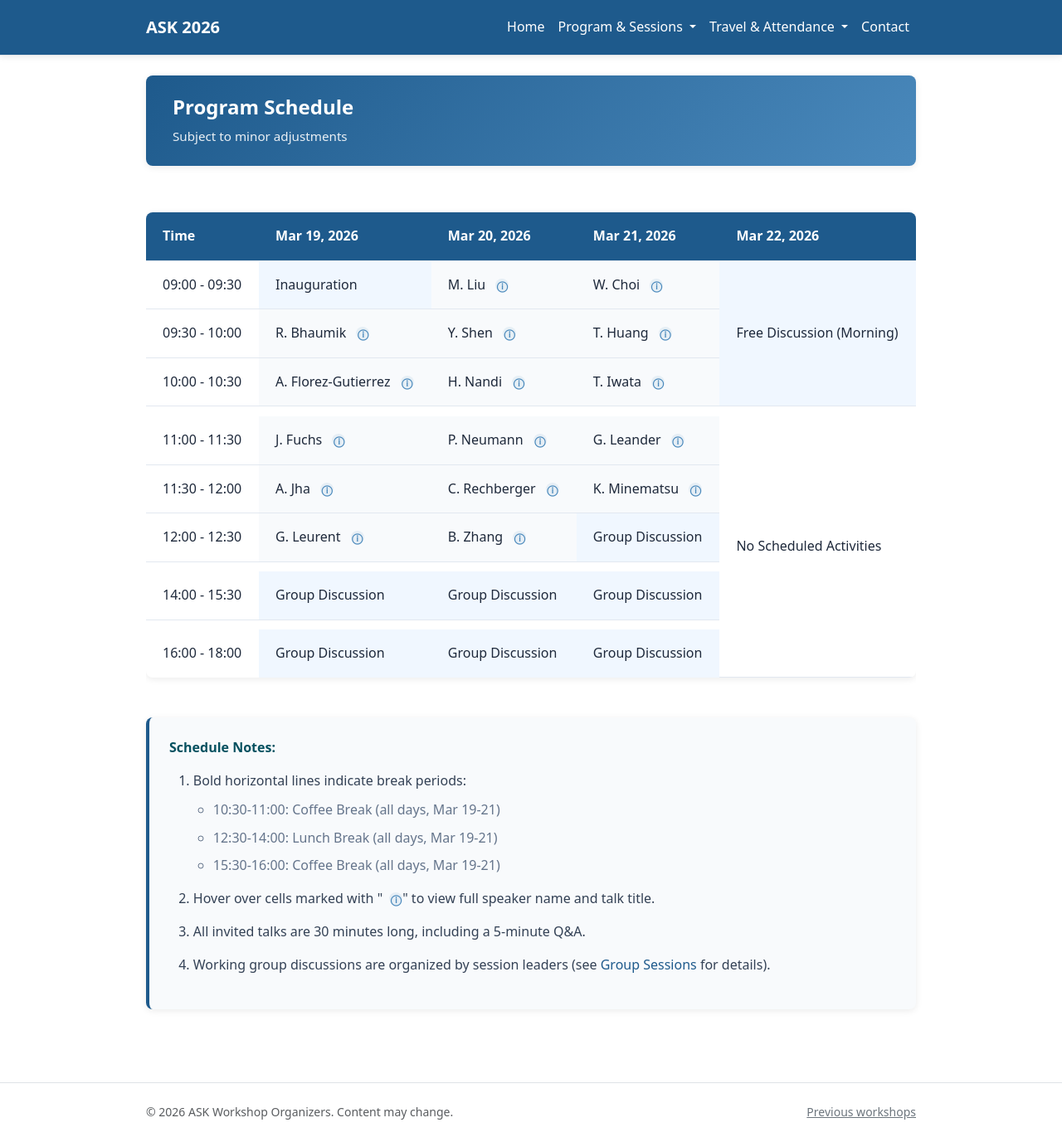
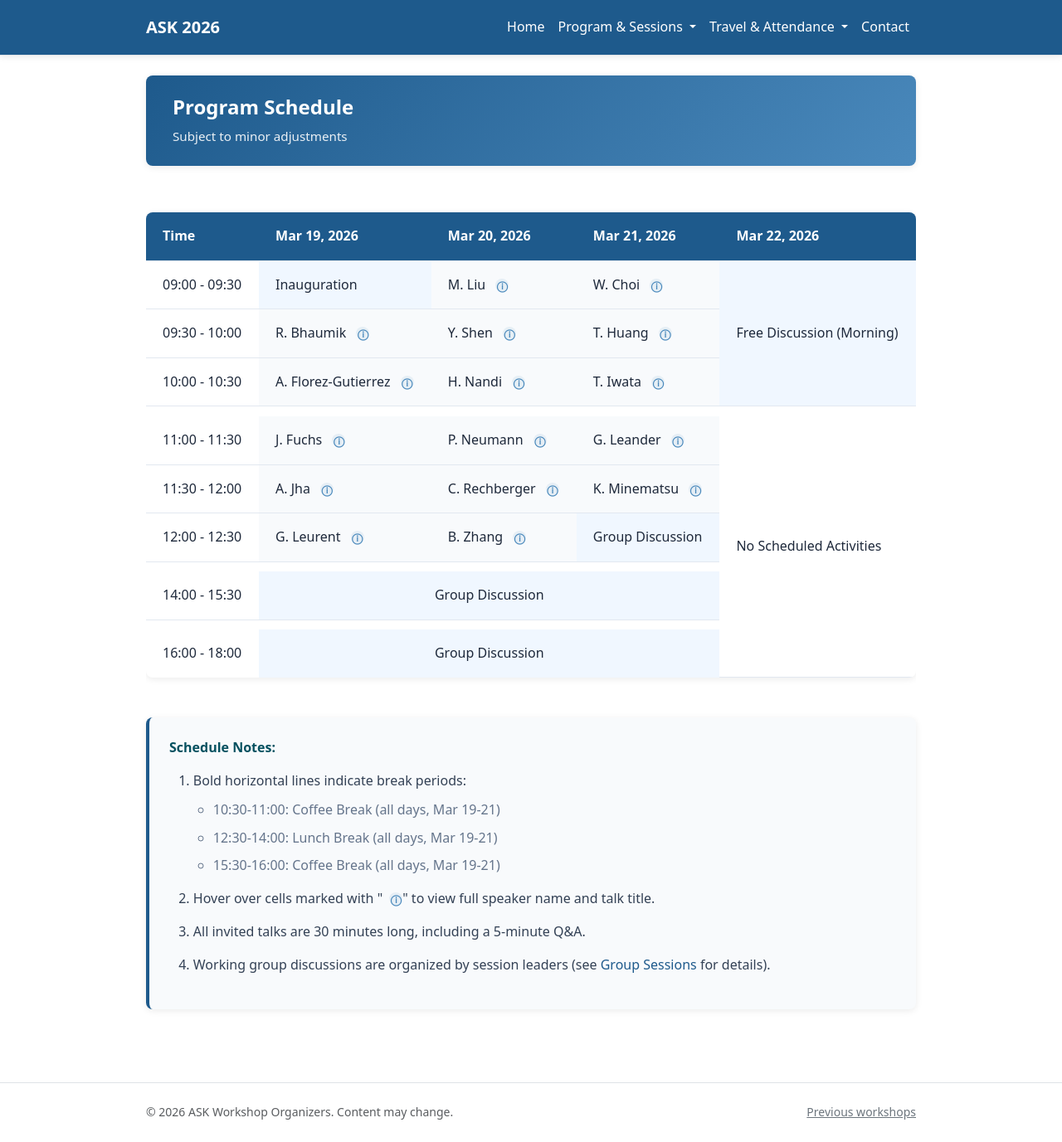
Before and after one commit to ask2026/ask2026.github.io, a Jekyll site: the page built from program.md, in a window 1280 px wide. Shown: the whole page at 83% size. Built offline with Jekyll 4.4.1, drawn with Linux system fonts in a browser that asks for light colours.

Commit message:
merge identical group-discussion blocks

```diff
--- a/program.md
+++ b/program.md
@@ -116,17 +116,13 @@ permalink: /program/
       <tr class="break-row lunch-break"></tr>
       <tr>
         <td>14:00 - 15:30</td>
-        <td class="discussion-cell">Group Discussion</td>
-        <td class="discussion-cell">Group Discussion</td>
-        <td class="discussion-cell">Group Discussion</td>
+        <td colspan=3 style="text-align:center" class="discussion-cell">Group Discussion</td>
       </tr>
       <!-- 下午咖啡休息分隔行 - 无单元格，仅加粗分隔线 -->
       <tr class="break-row coffee-break"></tr>
       <tr>
         <td>16:00 - 18:00</td>
-        <td class="discussion-cell">Group Discussion</td>
-        <td class="discussion-cell">Group Discussion</td>
-        <td class="discussion-cell">Group Discussion</td>
+        <td colspan=3 style="text-align:center" class="discussion-cell">Group Discussion</td>
       </tr>
     </tbody>
   </table>
```
